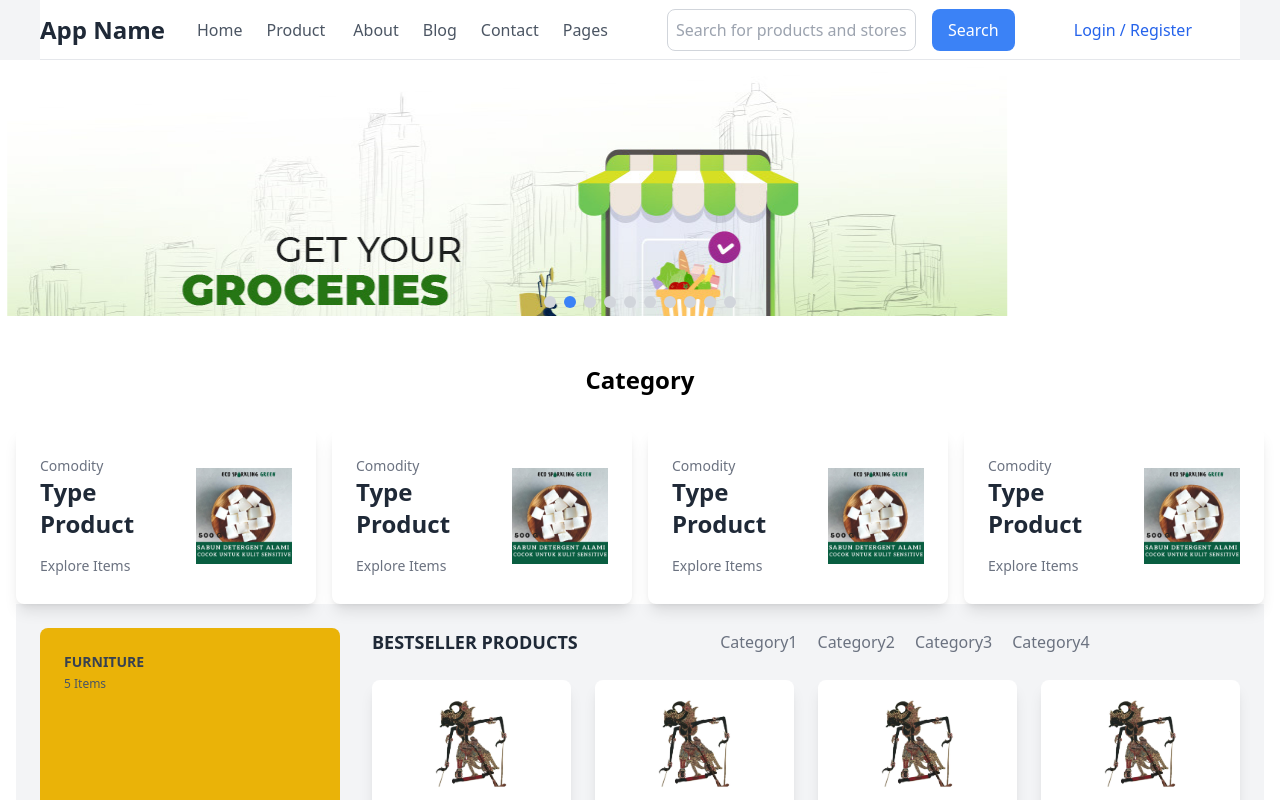
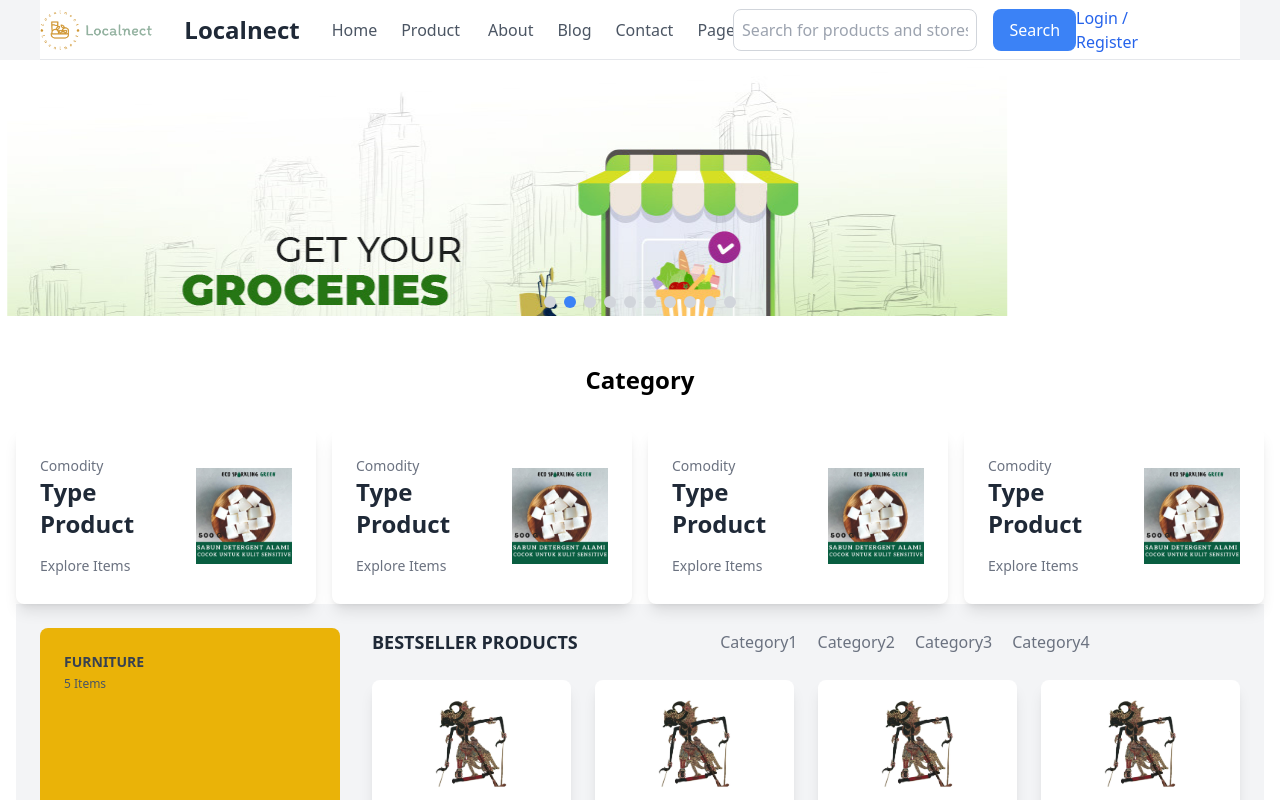
Before and after one commit to GeraldGR146/Group-D-Final-Project, a Next.js app in the folder frontend2/: page / in a window 1280 px wide. Shown: the top 800 px of the page. Built offline with nearby package versions, Linux system fonts and the light colour scheme.

Commit message:
landing-page

```diff
--- a/frontend2/components/header.jsx
+++ b/frontend2/components/header.jsx
@@ -7,7 +7,8 @@ const Header = () => {
         <header className="bg-gray-100">
         <div className="w-[1200px] mx-auto h-[60px] flex items-center justify-between border-b border-gray-200 bg-white">
             <div className="flex items-center space-x-8">
-            <h1 className="text-2xl font-bold text-gray-800">App Name</h1>
+            <img src="/assets/logo.png" alt="Logo" className="w-fit h-10 rounded-full object-fit"></img>
+            <h1 className="text-2xl font-bold text-gray-800">Localnect</h1>
             <nav className="flex space-x-6 text-gray-600">
                 <Link href="/" className="hover:text-gray-800">
                 Home
```
Also changed, not shown: frontend2/public/assets/logo-black.png (added), frontend2/public/assets/logo.png (added).
